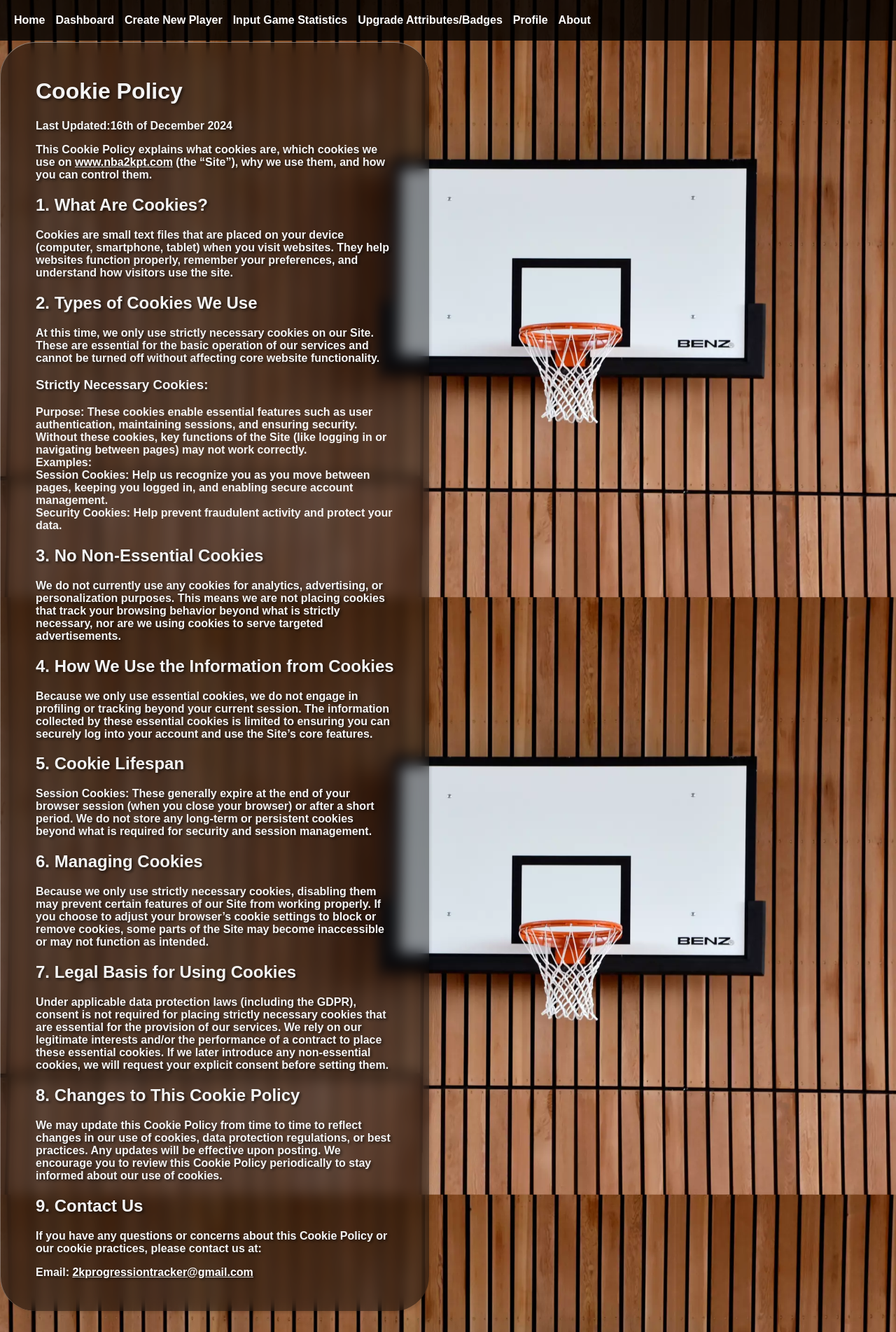
After one commit to grundo80/NBA2K, a Flask app: page /cookies in a window 1280 px wide. The commit adds this page. Shown: the whole page at 70% size. Run offline with Flask 3, Linux system fonts and the light colour scheme.

Commit message:
Added a cookies page, even though I only use essential cookies.

```diff
--- a/app/routes.py
+++ b/app/routes.py
@@ -1196,6 +1196,13 @@ def about():
     """
     return render_template("about.html")
 
+@app.route("/cookies")
+def cookies():
+    """
+    Generating the cookies page.
+    """
+    return render_template("cookies.html")
+
 @app.route("/contact", methods=["GET", "POST"])
 def contact():
     """
--- a/app/templates/about.html
+++ b/app/templates/about.html
@@ -50,5 +50,10 @@ Welcome to the NBA 2K25 Player Progression Tracker! Track, improve, and emulate
 
         <button type="submit" class="button">Send</button>
     </form>
+
+    <h2>Cookie policy</h2>
+    <p>
+        Our cookie policy can be read <a href="{{ url_for('cookies') }}">here</a>.
+    </p>
 </main>
 {% endblock %}
--- /dev/null
+++ b/app/templates/cookies.html
@@ -0,0 +1,74 @@
+{% extends "base.html" %}
+
+{% block meta_description %}
+Welcome to the NBA 2K25 Player Progression Tracker! This is our cookie policy.
+{% endblock %}
+
+{% block content %}
+<main>
+    <header>
+        <h1>Cookie Policy</h1>
+        <p><strong>Last Updated:16th of December 2024</p>
+    </header>
+
+    <section>
+        <p>This Cookie Policy explains what cookies are, which cookies we use on <strong><a href="https://www.nba2kpt.com" target="_blank">www.nba2kpt.com</a></strong> (the “Site”), why we use them, and how you can control them.</p>
+    </section>
+
+    <section>
+        <h2>1. What Are Cookies?</h2>
+        <p>Cookies are small text files that are placed on your device (computer, smartphone, tablet) when you visit websites. They help websites function properly, remember your preferences, and understand how visitors use the site.</p>
+    </section>
+
+    <section>
+        <h2>2. Types of Cookies We Use</h2>
+        <p>At this time, we only use strictly necessary cookies on our Site. These are essential for the basic operation of our services and cannot be turned off without affecting core website functionality.</p>
+        <h3>Strictly Necessary Cookies:</h3>
+        <ul>
+            <li><strong>Purpose:</strong> These cookies enable essential features such as user authentication, maintaining sessions, and ensuring security. Without these cookies, key functions of the Site (like logging in or navigating between pages) may not work correctly.</li>
+            <li><strong>Examples:</strong>
+                <ul>
+                    <li><strong>Session Cookies:</strong> Help us recognize you as you move between pages, keeping you logged in, and enabling secure account management.</li>
+                    <li><strong>Security Cookies:</strong> Help prevent fraudulent activity and protect your data.</li>
+                </ul>
+            </li>
+        </ul>
+    </section>
+
+    <section>
+        <h2>3. No Non-Essential Cookies</h2>
+        <p>We do not currently use any cookies for analytics, advertising, or personalization purposes. This means we are not placing cookies that track your browsing behavior beyond what is strictly necessary, nor are we using cookies to serve targeted advertisements.</p>
+    </section>
+
+    <section>
+        <h2>4. How We Use the Information from Cookies</h2>
+        <p>Because we only use essential cookies, we do not engage in profiling or tracking beyond your current session. The information collected by these essential cookies is limited to ensuring you can securely log into your account and use the Site’s core features.</p>
+    </section>
+
+    <section>
+        <h2>5. Cookie Lifespan</h2>
+        <p><strong>Session Cookies:</strong> These generally expire at the end of your browser session (when you close your browser) or after a short period. We do not store any long-term or persistent cookies beyond what is required for security and session management.</p>
+    </section>
+
+    <section>
+        <h2>6. Managing Cookies</h2>
+        <p>Because we only use strictly necessary cookies, disabling them may prevent certain features of our Site from working properly. If you choose to adjust your browser’s cookie settings to block or remove cookies, some parts of the Site may become inaccessible or may not function as intended.</p>
+    </section>
+
+    <section>
+        <h2>7. Legal Basis for Using Cookies</h2>
+        <p>Under applicable data protection laws (including the GDPR), consent is not required for placing strictly necessary cookies that are essential for the provision of our services. We rely on our legitimate interests and/or the performance of a contract to place these essential cookies. If we later introduce any non-essential cookies, we will request your explicit consent before setting them.</p>
+    </section>
+
+    <section>
+        <h2>8. Changes to This Cookie Policy</h2>
+        <p>We may update this Cookie Policy from time to time to reflect changes in our use of cookies, data protection regulations, or best practices. Any updates will be effective upon posting. We encourage you to review this Cookie Policy periodically to stay informed about our use of cookies.</p>
+    </section>
+
+    <section>
+        <h2>9. Contact Us</h2>
+        <p>If you have any questions or concerns about this Cookie Policy or our cookie practices, please contact us at:</p>
+        <p><strong>Email:</strong> <a href="mailto:2kprogressiontracker@gmail.com">2kprogressiontracker@gmail.com</a></p>
+    </section>
+</main>
+{% endblock %}
```
